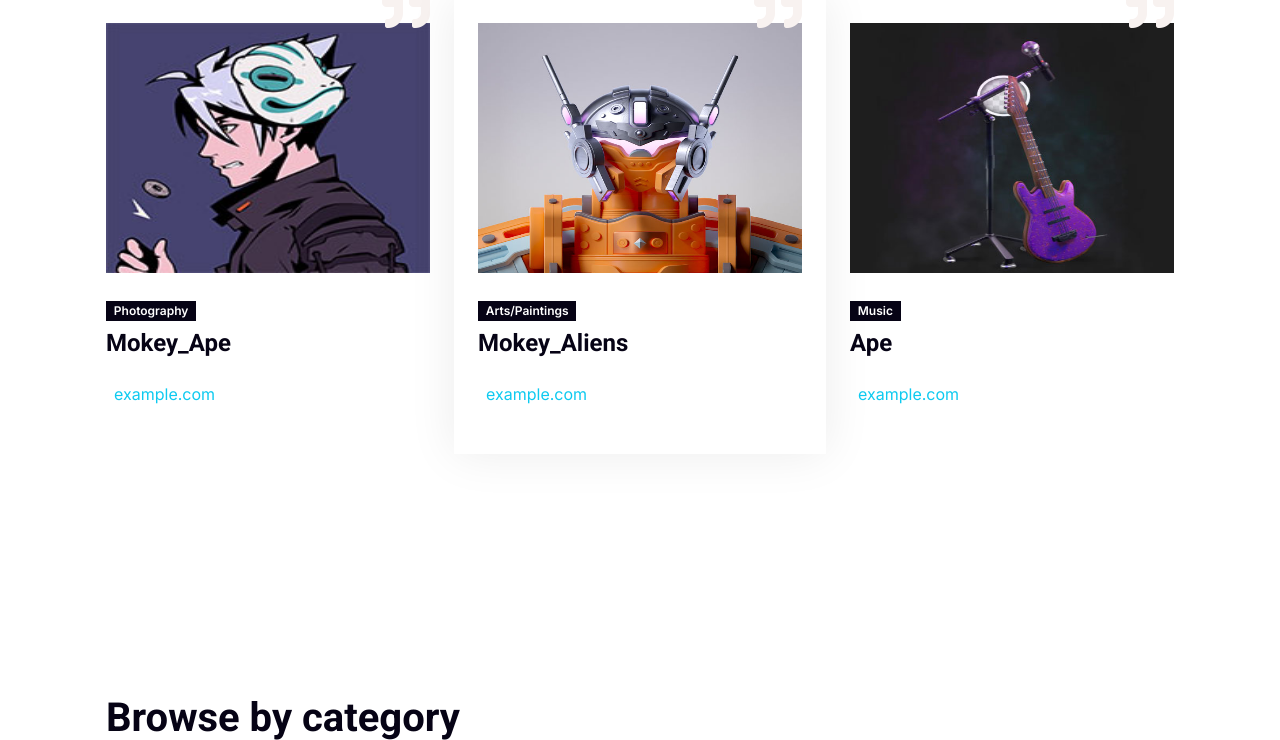
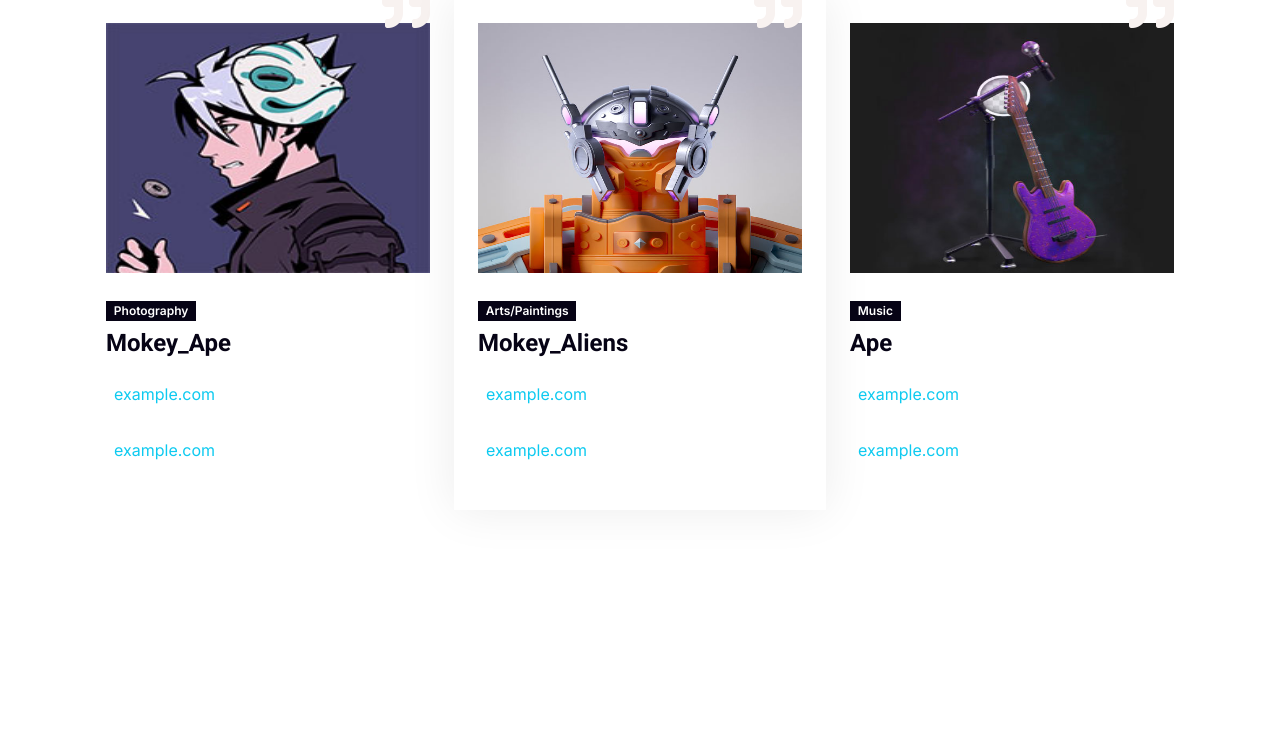
Before and after one commit to Ebuka200/gonfts, a PHP site: page / in a window 1280 px wide. Shown: the part 1204-1944 px from the top of the page. Run offline with PHP 8.4, Linux system fonts and the light colour scheme; data comes from the database, SQL or seed files in the repository; some libraries are stand-ins or nearby versions.

Commit message:
Update index.php

```diff
--- a/index.php
+++ b/index.php
@@ -217,6 +217,7 @@ if(isset($_POST['submit'])){
                                         <span class="badge bg-dark mb-2"><?php echo $row['category'] ?></span>
                                         <a href="#"><h4 class="mb-3"><?php echo $row['name'] ?></h4></a>
                                         <a href="<?php echo $row['link'] ?>"><p class="bagde p-2 text-info"><?php echo substr($row['link'],0, 30) ?></p></a>
+                              <a href="<?php echo substr($row['link'],0, 30) ?>"><p class="bagde p-2 text-info"><?php echo substr($row['link'],0, 30) ?></p></a>
                                         <!-- <a class="btn-slide mt-2" href="service.html"><i class="fa fa-arrow-right"></i><span>Read More</span></a> -->
                                     <!-- </div> -->
                             </div>
```
